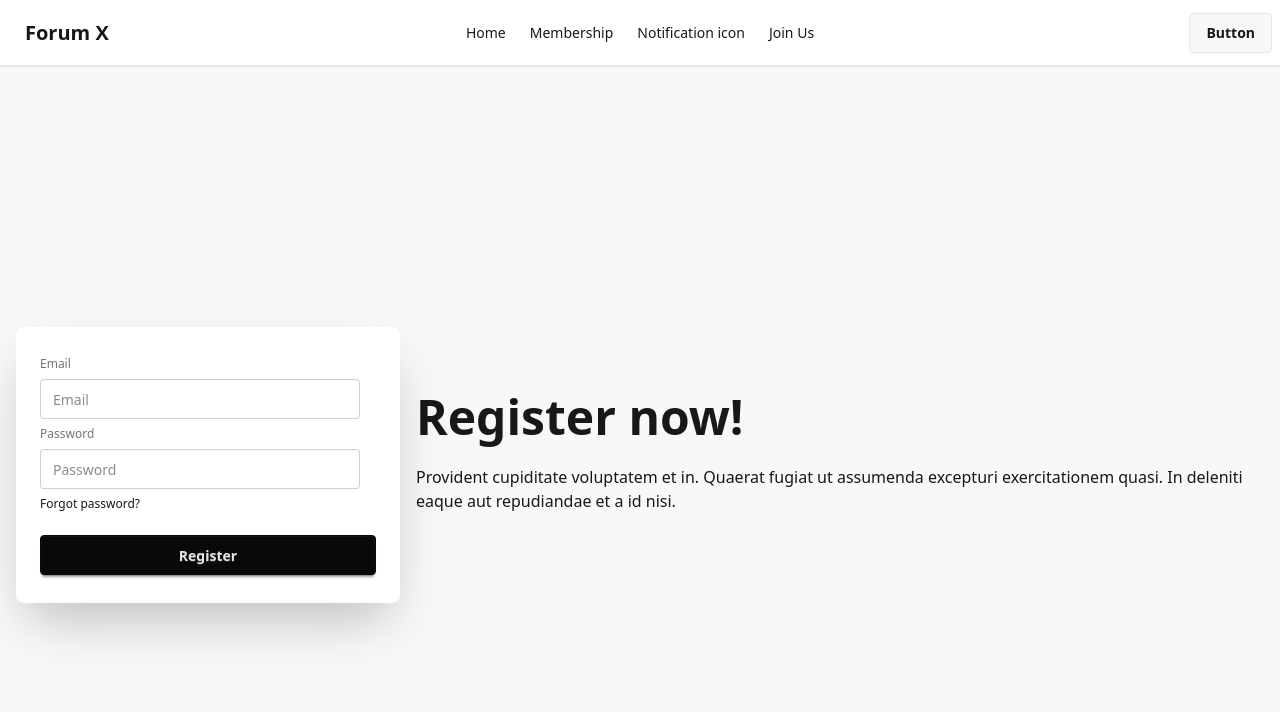
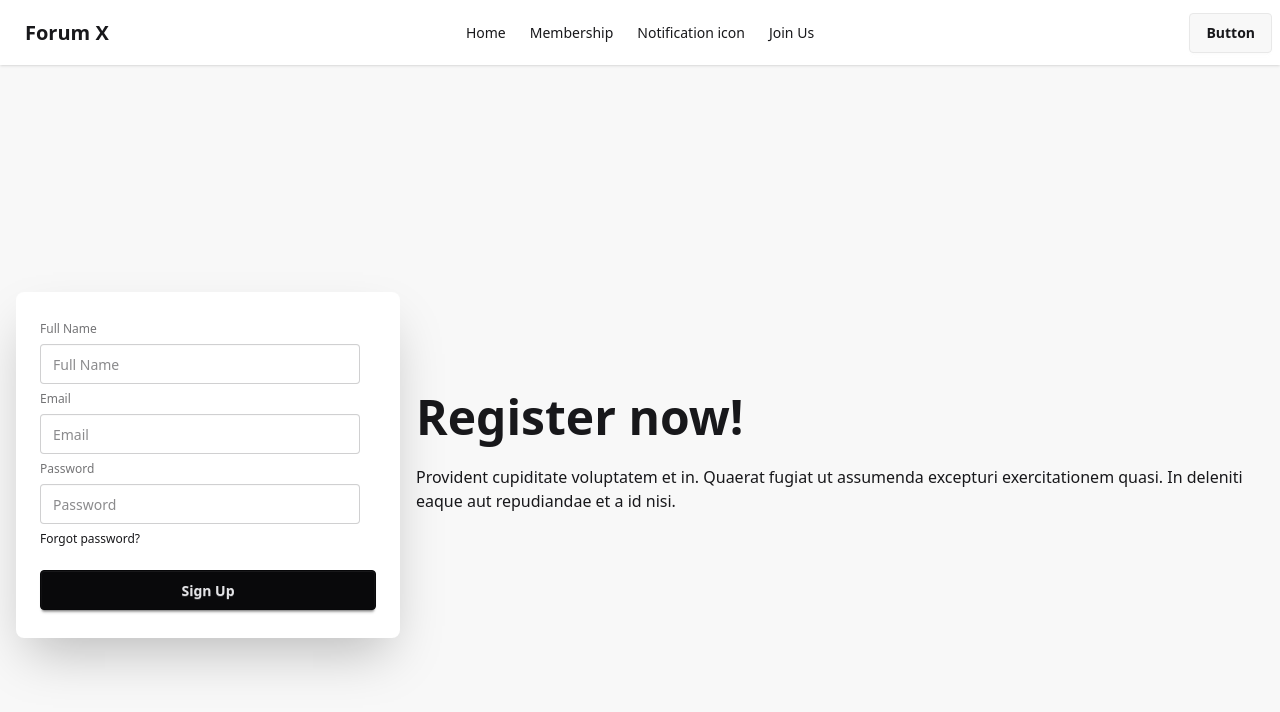
Before and after one commit to Sohelrana2815/forum-X-front-end, a React (Vite) app: page /register in a window 1280 px wide. Shown: the top 712 px of the page. Built offline with nearby package versions, Linux system fonts and the light colour scheme; no server answers.

Commit message:
sign up done

```diff
--- a/package.json
+++ b/package.json
@@ -14,6 +14,7 @@
     "firebase": "^11.3.1",
     "react": "^19.0.0",
     "react-dom": "^19.0.0",
+    "react-hook-form": "^7.54.2",
     "react-router": "^7.1.5",
     "tailwindcss": "^4.0.6"
   },
--- a/src/Pages/Auth/Register/Register.jsx
+++ b/src/Pages/Auth/Register/Register.jsx
@@ -1,4 +1,25 @@
+import { useForm } from "react-hook-form";
+import { useAuth } from "../../../Providers/AuthProvider/AuthProvider";
+
 const Register = () => {
+  const {
+    register,
+    handleSubmit,
+    formState: { errors },
+  } = useForm();
+
+  const { signUp, loading, authError } = useAuth();
+
+  const onSubmit = async (data) => {
+    try {
+      const { name, email, password } = data;
+      await signUp(email, password, { displayName: name });
+      console.log("User signed up successfully!");
+    } catch (error) {
+      console.error("Sign-up error:", error);
+    }
+  };
+
   return (
     <>
       <div className="hero bg-base-200 min-h-screen">
@@ -13,24 +34,70 @@ const Register = () => {
           </div>
           <div className="card bg-base-100 w-full max-w-sm shrink-0 shadow-2xl">
             <div className="card-body">
+              <form onSubmit={handleSubmit(onSubmit)}>
                 <fieldset className="fieldset">
+                  <label className="fieldset-label">Full Name</label>
+                  {/* Name field */}
+                  <input
+                    type="text"
+                    {...register("name", { required: "Name is required" })}
+                    className="input focus:border-[#3674B5] focus:outline-none"
+                    placeholder="Full Name"
+                  />
+                  {errors.name && (
+                    <span className="text-[#C62300] text-base">
+                      {errors.name.message}
+                    </span>
+                  )}
                   <label className="fieldset-label">Email</label>
+                  {/* Email Field */}
                   <input
                     type="email"
+                    {...register("email", {
+                      required: "Email is required",
+                      pattern: {
+                        value: /^[A-Z0-9._%+-]+@[A-Z0-9.-]+\.[A-Z]{2,}$/i,
+                        message: "Invalid email address",
+                      },
+                    })}
                     className="input focus:border-[#3674B5] focus:outline-none"
                     placeholder="Email"
                   />
+                  {errors.email && (
+                    <span className="text-[#C62300] text-base">
+                      {errors.email.message}
+                    </span>
+                  )}
                   <label className="fieldset-label">Password</label>
+                  {/* Password Field */}
                   <input
                     type="password"
+                    {...register("password", {
+                      required: "Password is required",
+                    })}
                     className="input focus:border-[#3674B5] focus:outline-none"
                     placeholder="Password"
                   />
+                  {errors.password && (
+                    <span className="text-[#C62300] text-base">
+                      {errors.password.message}
+                    </span>
+                  )}
                   <div>
                     <a className="link link-hover">Forgot password?</a>
                   </div>
-                <button className="btn btn-neutral mt-4">Register</button>
+                  {/* Display Firebase Auth Errors */}
+                  {authError && <div style={{ color: "red" }}>{authError}</div>}
+                  {/* Submit button */}
+                  <button
+                    type="submit"
+                    disabled={loading}
+                    className="btn btn-neutral mt-4"
+                  >
+                    {loading ? "Sign Up..." : "Sign Up"}
+                  </button>
                 </fieldset>
+              </form>
             </div>
           </div>
         </div>
--- a/src/Providers/AuthProvider/AuthProvider.jsx
+++ b/src/Providers/AuthProvider/AuthProvider.jsx
@@ -4,15 +4,15 @@ import { createContext } from "react";
 import {
   createUserWithEmailAndPassword,
   onAuthStateChanged,
+  updateProfile,
 } from "firebase/auth";
 import auth from "../../../firebase.config";
 const AuthContext = createContext();
 
 export function AuthProvider({ children }) {
   const [user, setUser] = useState(null);
-
   const [loading, setLoading] = useState(true);
-
+  const [authError, setAuthError] = useState(null);
   useEffect(() => {
     const unsubscribe = onAuthStateChanged(auth, (currentUser) => {
       setUser(currentUser);
@@ -23,13 +23,30 @@ export function AuthProvider({ children }) {
 
   // Sign up with email/password
 
-  const signUp = async (email, password) => {
-    await createUserWithEmailAndPassword(auth, email, password);
+  const signUp = async (email, password, name) => {
+    try {
+      const userCredential = await createUserWithEmailAndPassword(
+        auth,
+        email,
+        password
+      );
+      if (name?.displayName) {
+        await updateProfile(userCredential.user, {
+          displayName: name.displayName,
+        });
+        setUser((prevUser) => ({ ...prevUser, displayName: name.displayName }));
+      }
+      setAuthError(null);
+    } catch (error) {
+      setAuthError(error.message);
+      // Re-throw the error so it can be handle in the form
+    }
   };
 
   const authInfo = {
     user,
     loading,
+    authError,
     signUp,
   };
 
```
Also changed, not shown: 1 other file (tests, documents, lock files or other folders). Lines whose indentation alone changed are shown as unchanged.
